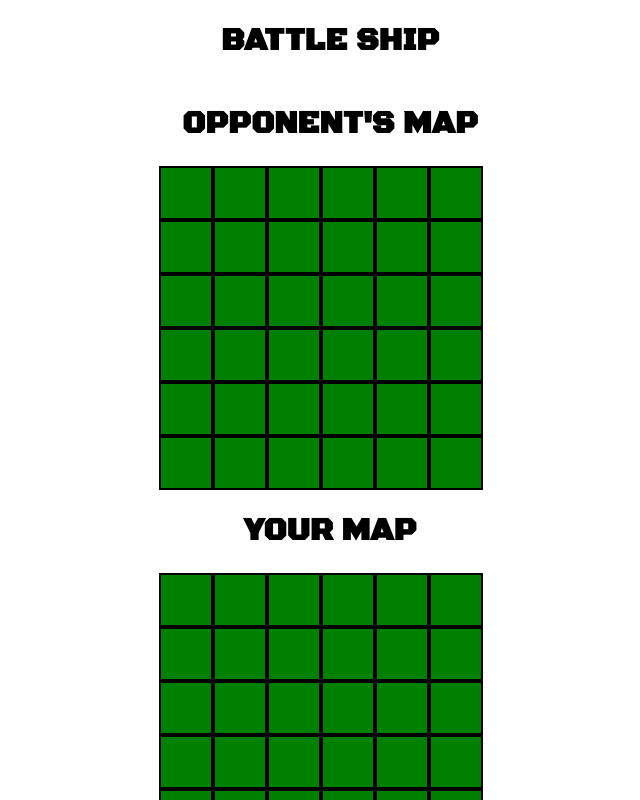
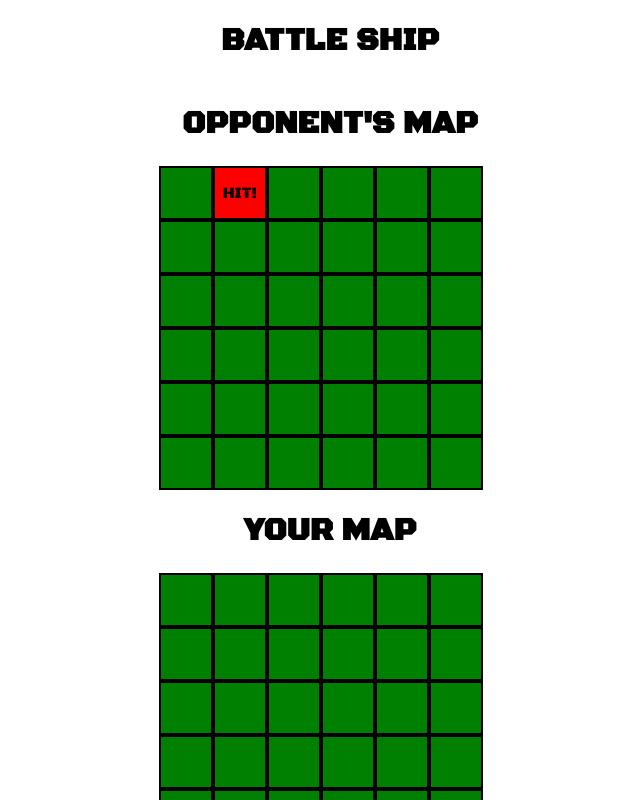
Before and after one commit to bogenwan/battle-ship, a React (Create React App) app: page / in a window 1280 px wide. Both pictures are taken after a click on the element 550 px from the left and 192 px from the top of the page. Shown: the top 800 px of the page, without its empty margins (310-950 px from the left). Built offline with nearby package versions, Linux system fonts and the light colour scheme.

Commit message:
refactored code to be able to render HIT and MISS box on opponent board

```diff
--- a/src/components/OpponentBox.jsx
+++ b/src/components/OpponentBox.jsx
@@ -9,13 +9,31 @@ const checkIfBoxHit = (storageObj, currCoord) => {
 
 const OpponentBox = (props) => {
   console.log(checkIfBoxHit(props.hitAndMissStorage, props.i));
-  return (
-    <div className="opponent-box-container" onClick={() => {props.fireShots(props.i)}}>
-      <div className="opponent-box">
+  if (checkIfBoxHit(props.hitAndMissStorage, props.i) === 'hit') {
+    return (
+      <div className="opponent-box-container-hit" onClick={() => {props.fireShots(props.i)}}>
+        <div className="opponent-box">
+          HIT!
+        </div>
+      </div>
+    )
+  } else if (checkIfBoxHit(props.hitAndMissStorage, props.i) === 'miss') {
+    return (
+      <div className="opponent-box-container-miss" onClick={() => {props.fireShots(props.i)}}>
+        <div className="opponent-box">
+          MISS!
+        </div>
+      </div>
+    )
+  } else {
+    return (
+      <div className="opponent-box-container" onClick={() => {props.fireShots(props.i)}}>
+        <div className="opponent-box">
 
+        </div>
       </div>
-    </div>
-  )
+    )
+  }
 };
 
 export default OpponentBox;
--- a/src/styles/App.css
+++ b/src/styles/App.css
@@ -41,6 +41,28 @@
   background-color: red;
 }
 
+.opponent-box-container-hit {
+  display: flex;
+  flex-direction: row;
+  justify-content: center;
+  align-items: center;
+  width: 50px;
+  height: 50px;
+  background-color: red;
+  border: 2px solid black;
+}
+
+.opponent-box-container-miss {
+  display: flex;
+  flex-direction: row;
+  justify-content: center;
+  align-items: center;
+  width: 50px;
+  height: 50px;
+  background-color: yellow;
+  border: 2px solid black;
+}
+
 .player-board-container {
   width: 342px;
   display: flex;
```
